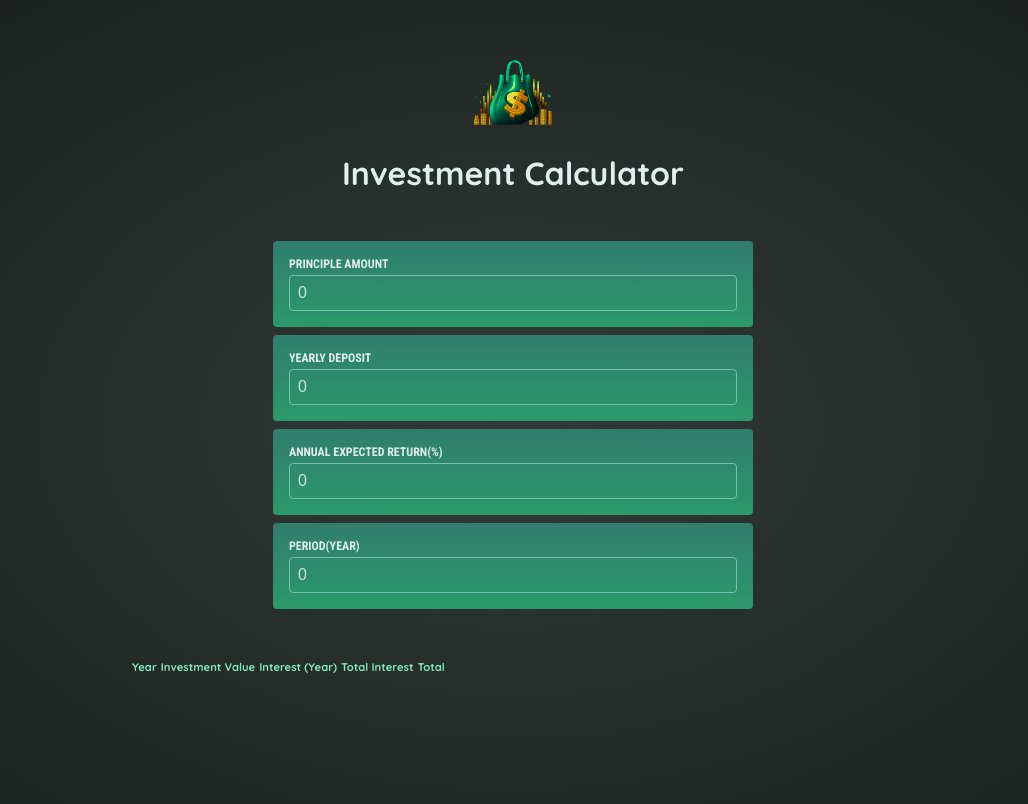
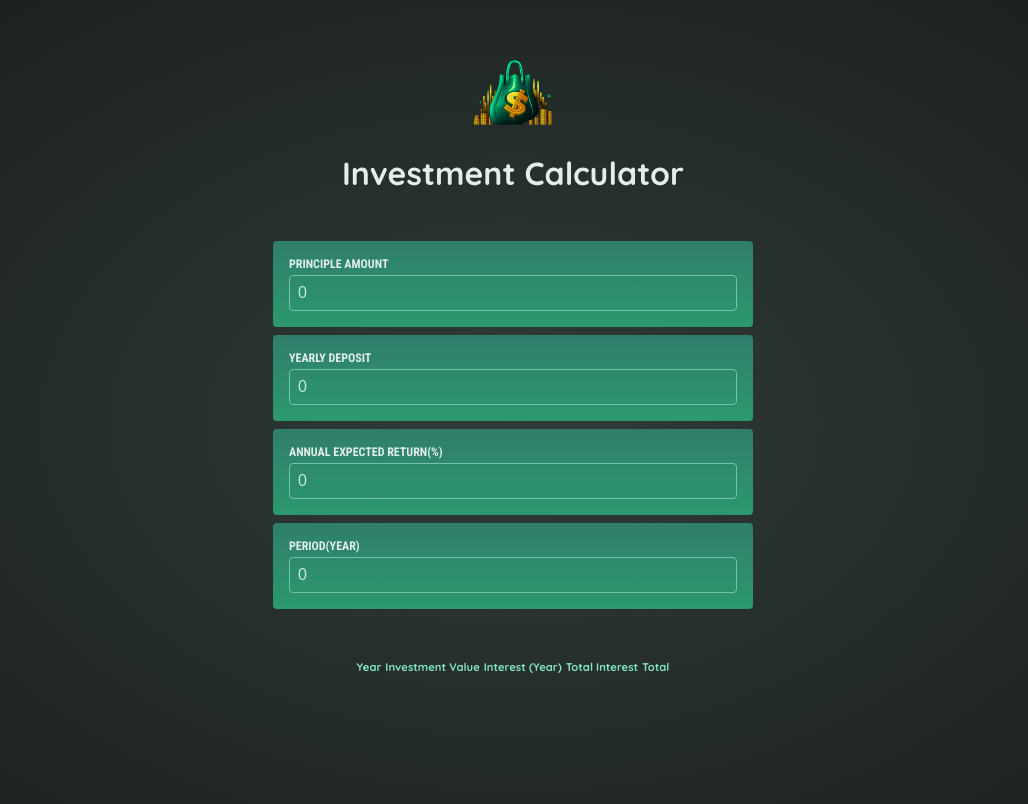
Before and after one commit to peemtanapat/basic-investment-calculator, a React (Vite) app: page / in a window 1280 px wide. Shown: the top 804 px of the page, without its empty margins (127-1155 px from the left). Built offline with nearby package versions, Linux system fonts and the light colour scheme.

Commit message:
Make ResultTable center

```diff
--- a/src/index.css
+++ b/src/index.css
@@ -72,6 +72,10 @@ body {
   text-align: right;
 }
 
+#result table {
+  margin: auto;
+}
+
 #result thead {
   font-size: 0.7rem;
   color: #83e6c0;
```
